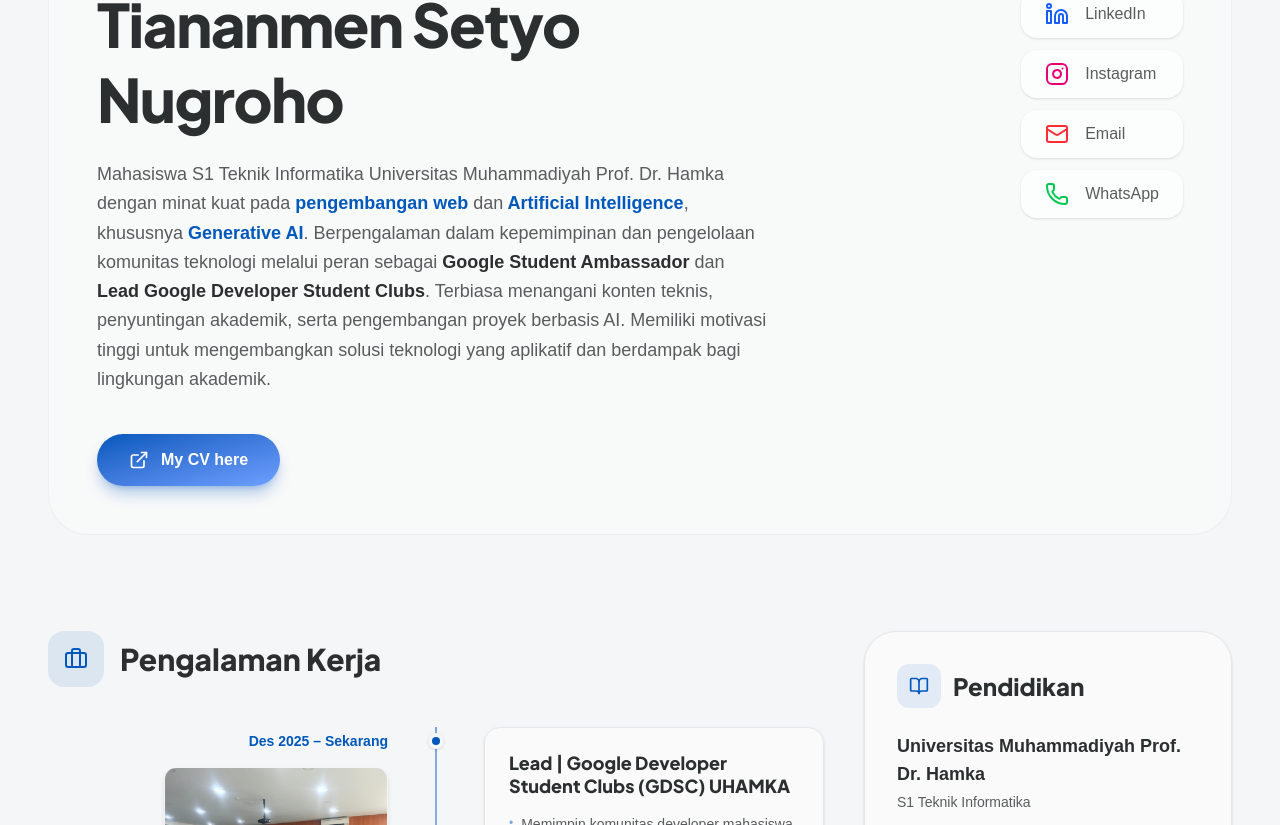
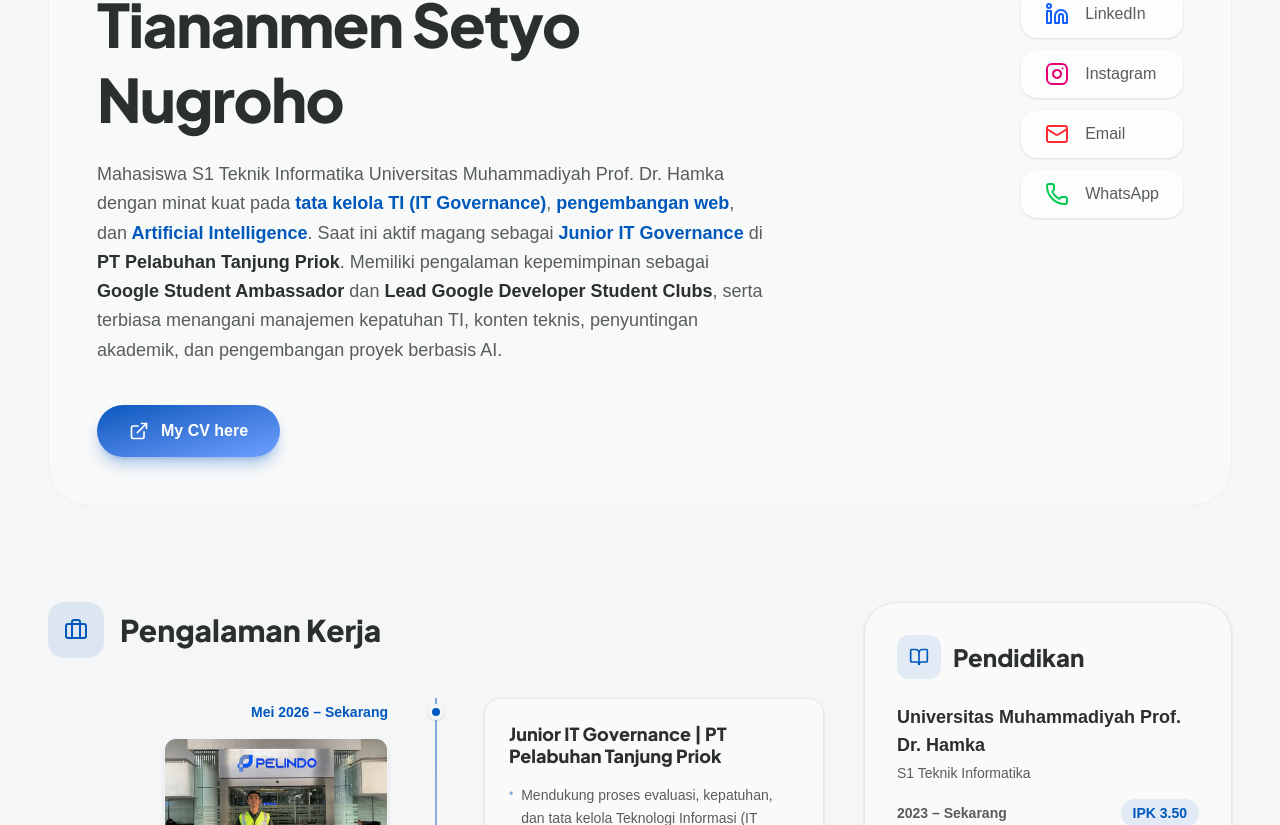
Before and after one commit to Mensehoo/ian-portofolio, a React (Vite) app: page / in a window 1280 px wide. Shown: the part 875-1700 px from the top of the page. Built offline with nearby package versions, Linux system fonts and the light colour scheme.

Commit message:
feat: add PT Pelabuhan Tanjung Priok internship and update About Me description

```diff
--- a/src/App.tsx
+++ b/src/App.tsx
@@ -9,6 +9,8 @@
 import gsaFoto from "./gsa-foto.jpg";
 import leadDscFoto from "./lead-dsc-foto.jpeg";
 import sosmedDscFoto from "./sosmed-dsc-foto.jpeg";
+import pelindoFoto from "./pelindo-foto.png";
+
 
 export default function App() {
   const [isDark, setIsDark] = useState(false);
@@ -164,12 +166,13 @@
               </h1>
               <p className="text-base md:text-lg text-on-surface-variant leading-relaxed mb-0 max-w-2xl">
                 Mahasiswa S1 Teknik Informatika Universitas Muhammadiyah Prof. Dr. Hamka dengan minat kuat pada
-                <span className="text-primary font-semibold"> pengembangan web</span> dan
-                <span className="text-primary font-semibold"> Artificial Intelligence</span>, khususnya
-                <span className="text-primary font-semibold"> Generative AI</span>. Berpengalaman dalam kepemimpinan dan pengelolaan komunitas teknologi melalui peran sebagai
+                <span className="text-primary font-semibold"> tata kelola TI (IT Governance)</span>,
+                <span className="text-primary font-semibold"> pengembangan web</span>, dan
+                <span className="text-primary font-semibold"> Artificial Intelligence</span>. Saat ini aktif magang sebagai
+                <span className="text-primary font-semibold"> Junior IT Governance</span> di
+                <span className="text-on-surface font-semibold dark:text-gray-200"> PT Pelabuhan Tanjung Priok</span>. Memiliki pengalaman kepemimpinan sebagai
                 <span className="text-on-surface font-semibold dark:text-gray-200"> Google Student Ambassador</span> dan
-                <span className="text-on-surface font-semibold dark:text-gray-200"> Lead Google Developer Student Clubs</span>.
-                Terbiasa menangani konten teknis, penyuntingan akademik, serta pengembangan proyek berbasis AI. Memiliki motivasi tinggi untuk mengembangkan solusi teknologi yang aplikatif dan berdampak bagi lingkungan akademik.
+                <span className="text-on-surface font-semibold dark:text-gray-200"> Lead Google Developer Student Clubs</span>, serta terbiasa menangani manajemen kepatuhan TI, konten teknis, penyuntingan akademik, dan pengembangan proyek berbasis AI.
               </p>
 
               <div className="mt-8 sm:mt-10 flex items-center justify-start">
@@ -213,6 +216,16 @@
             <section id="experience">
               <SectionHeader icon={<Briefcase />} title="Pengalaman Kerja" />
               <div className="space-y-8 relative before:absolute before:inset-0 before:ml-5 before:-translate-x-px md:before:mx-auto md:before:translate-x-0 before:h-full before:w-0.5 before:bg-gradient-to-b before:from-primary/50 before:via-gray-200 before:to-transparent dark:before:via-gray-800">
+                <ExperienceItem
+                  title="Junior IT Governance | PT Pelabuhan Tanjung Priok"
+                  date="Mei 2026 – Sekarang"
+                  points={[
+                    "Mendukung proses evaluasi, kepatuhan, dan tata kelola Teknologi Informasi (IT Governance) sesuai dengan standar perusahaan.",
+                    "Membantu menyusun dan memperbarui dokumentasi kebijakan TI, pedoman kerja, serta Standard Operating Procedure (SOP).",
+                    "Berpartisipasi dalam analisis risiko TI dan evaluasi efektivitas kontrol keamanan data."
+                  ]}
+                  image={pelindoFoto}
+                />
                 <ExperienceItem
                   title="Lead | Google Developer Student Clubs (GDSC) UHAMKA"
                   date="Des 2025 – Sekarang"
```
Also changed, not shown: src/pelindo-foto.png (added).
